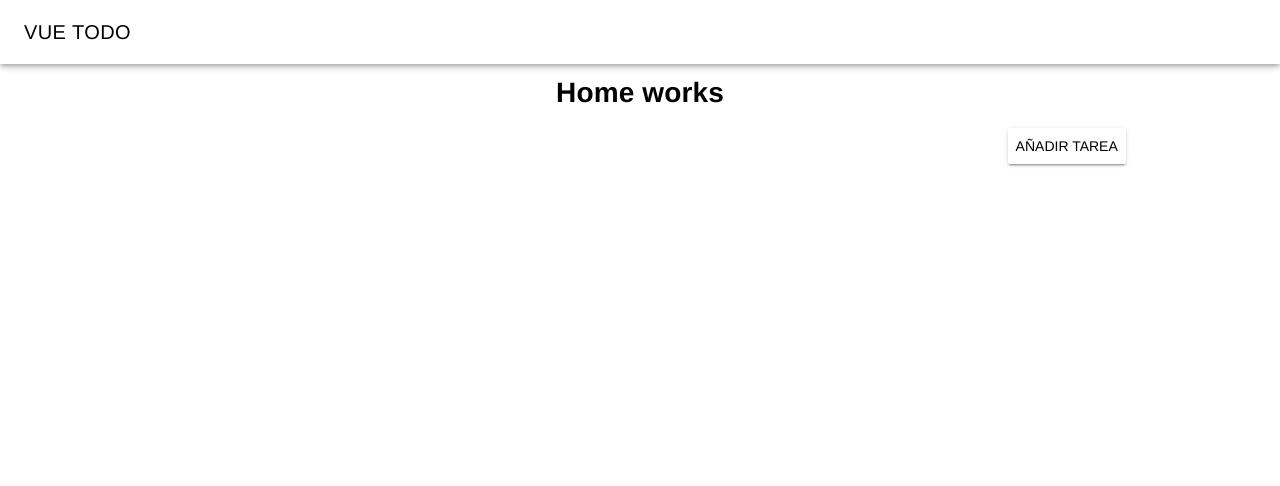
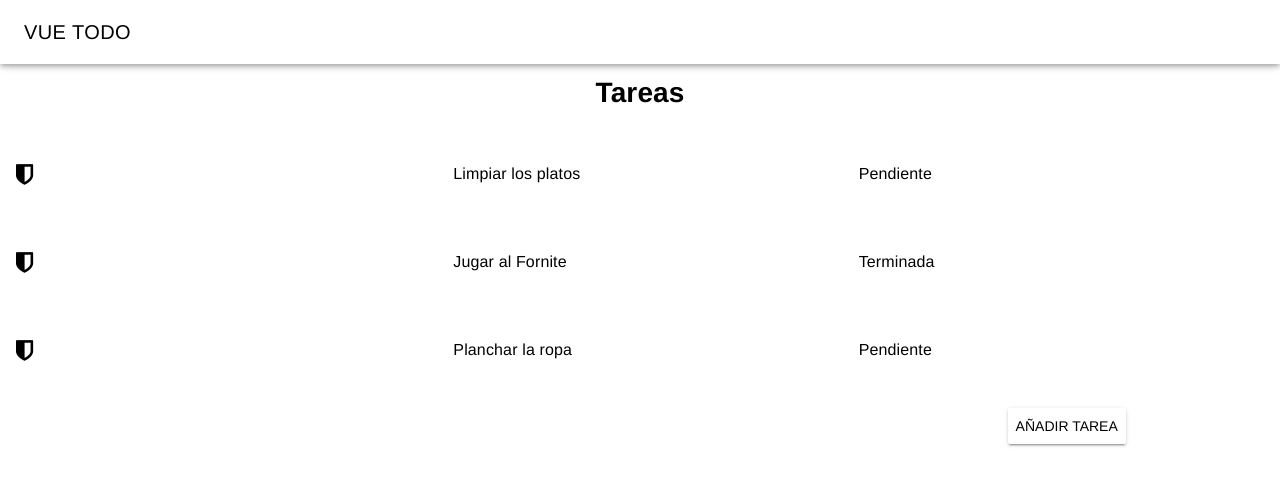
Before and after one commit to Unioviedu/TodoList-Vue, a Vue app: page / in a window 1280 px wide. Shown: the top 486 px of the page. Built offline with nearby package versions, Linux system fonts and the light colour scheme.

Commit message:
Añadido fontawesome y list item

```diff
--- a/public/index.html
+++ b/public/index.html
@@ -13,5 +13,6 @@
     </noscript>
     <div id="app"></div>
     <!-- built files will be auto injected -->
+    <link href="https://stackpath.bootstrapcdn.com/font-awesome/4.7.0/css/font-awesome.min.css" rel="stylesheet" integrity="sha384-wvfXpqpZZVQGK6TAh5PVlGOfQNHSoD2xbE+QkPxCAFlNEevoEH3Sl0sibVcOQVnN" crossorigin="anonymous">
   </body>
 </html>
--- a/src/views/home/template.html
+++ b/src/views/home/template.html
@@ -1,5 +1,28 @@
 <div class="home">
-    <h1>Home works</h1>
+    <h1>Tareas</h1>
+
+    <md-content>
+        <md-list class="md-triple-line">
+            <md-list-item class="md-layout">
+                <md-icon class="md-layout-item fa fa-shield"></md-icon>
+                <span class="md-layout-item">Limpiar los platos</span>
+                <span class="md-layout-item md-list-item-text">Pendiente</span>
+            </md-list-item>
+
+            <md-list-item>
+                <md-icon class="md-layout-item fa fa-shield"></md-icon>
+                <span class="md-layout-item">Jugar al Fornite</span>
+                <span class="md-layout-item md-list-item-text">Terminada</span>
+            </md-list-item>
+
+            <md-list-item>
+                <md-icon class="md-layout-item fa fa-shield"></md-icon>
+                <span class="md-layout-item">Planchar la ropa</span>
+                <span class="md-layout-item md-list-item-text">Pendiente</span>
+            </md-list-item>
+        </md-list>
+    </md-content>
+
     <div class="md-layout">
         <div class="md-layout-item"></div>
         <div class="md-layout-item"></div>
```
